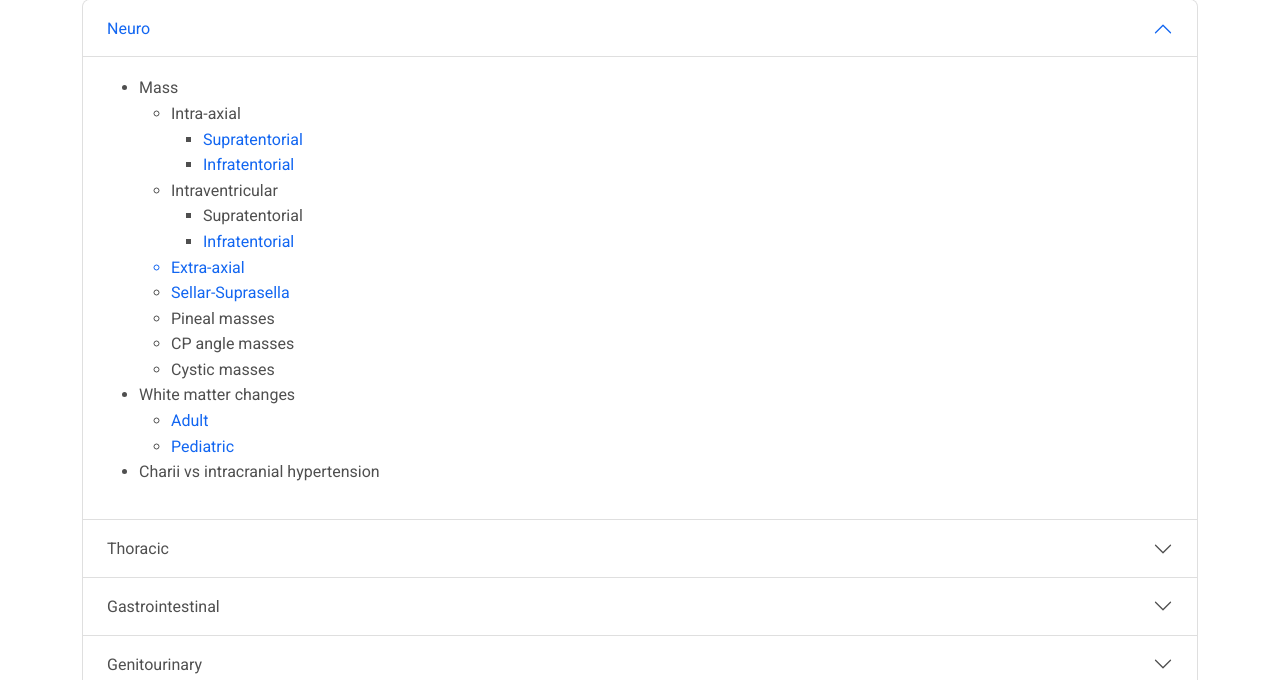
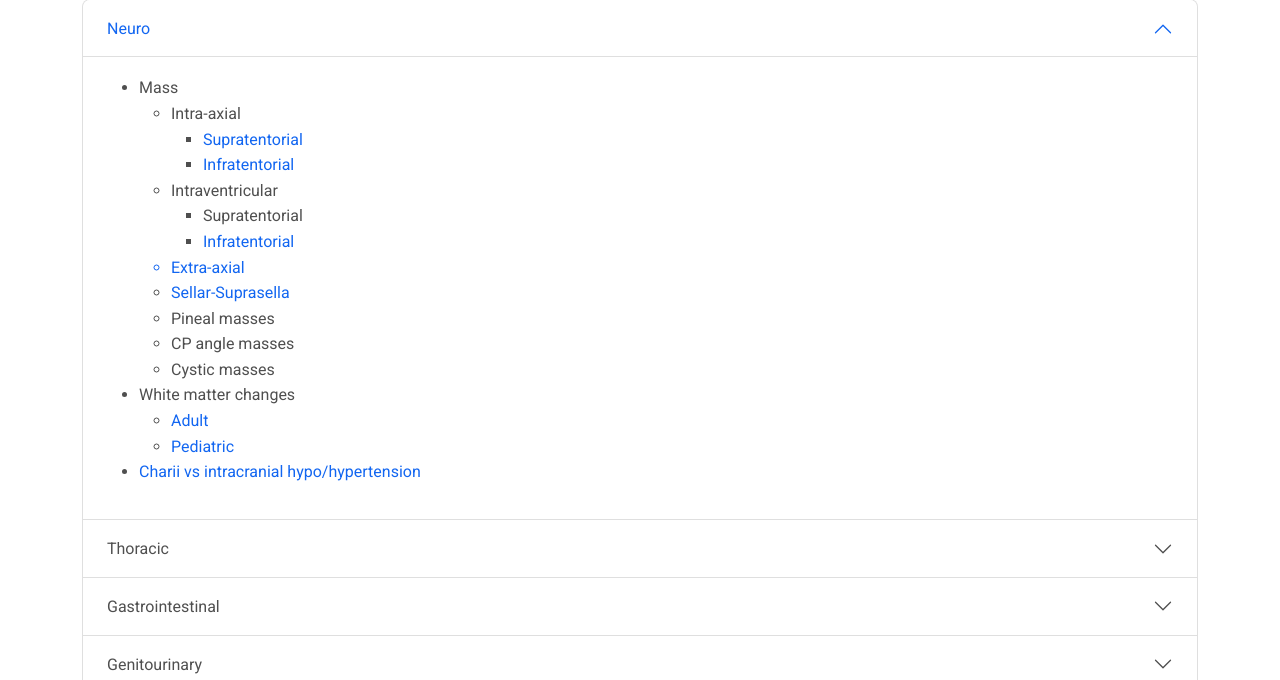
Before and after one commit to gvsanthu10/website, a Flask app: page / in a window 1280 px wide. Shown: the part 137-817 px from the top of the page. Run offline with Flask 2, Linux system fonts and the light colour scheme.

Commit message:
Update index.html

```diff
--- a/templates/index.html
+++ b/templates/index.html
@@ -94,7 +94,7 @@
                <li><a href="{{ url_for('whitematter') }}" class="link-primary">Adult</a></li>
                <li><a href="{{ url_for('pead_wm') }}" class="link-primary">Pediatric</a></li>
               </ul>
-              <li>Charii vs intracranial hypertension</li>
+              <li><a href="{{ url_for('charii') }}" class="link-primary">Charii vs intracranial hypo/hypertension</a></li>
            </ul>   <!--end of unorderdlist -->
         </div>
       </div>
```
